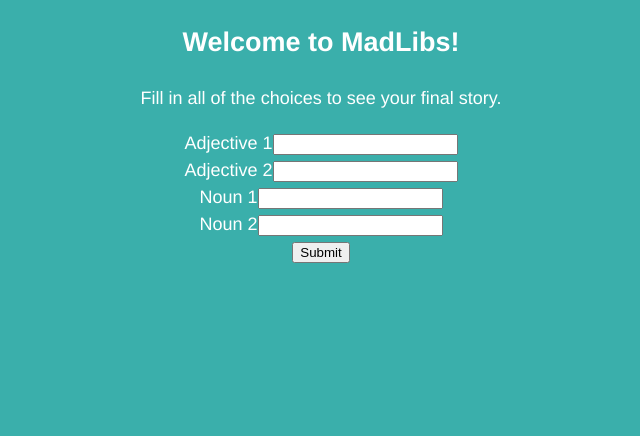
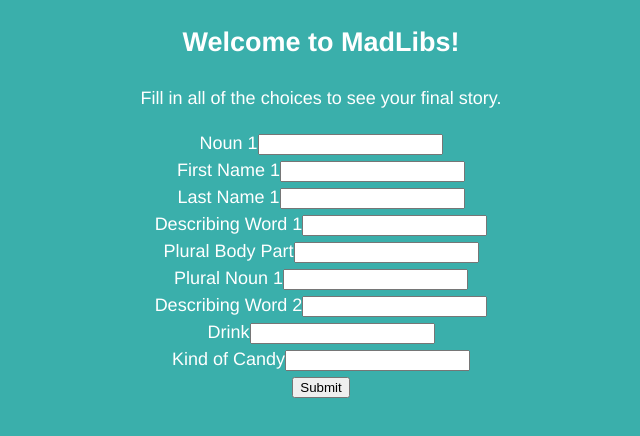
Before and after one commit to zhengcao/madlib, a React (Create React App) app: page / in a window 1280 px wide. Shown: the top 436 px of the page, without its empty margins (319-959 px from the left). Built offline with nearby package versions, Linux system fonts and the light colour scheme.

Commit message:
Generate form for random stories

```diff
--- a/src/App.js
+++ b/src/App.js
@@ -9,7 +9,7 @@ class App extends Component {
     super();
 
     this.state = {
-      selectedMadLib: MadLibs[0],
+      selectedMadLib: MadLibs[Math.floor(Math.random() * 4)],
       isStoryVisible: false,
     };
 
```
